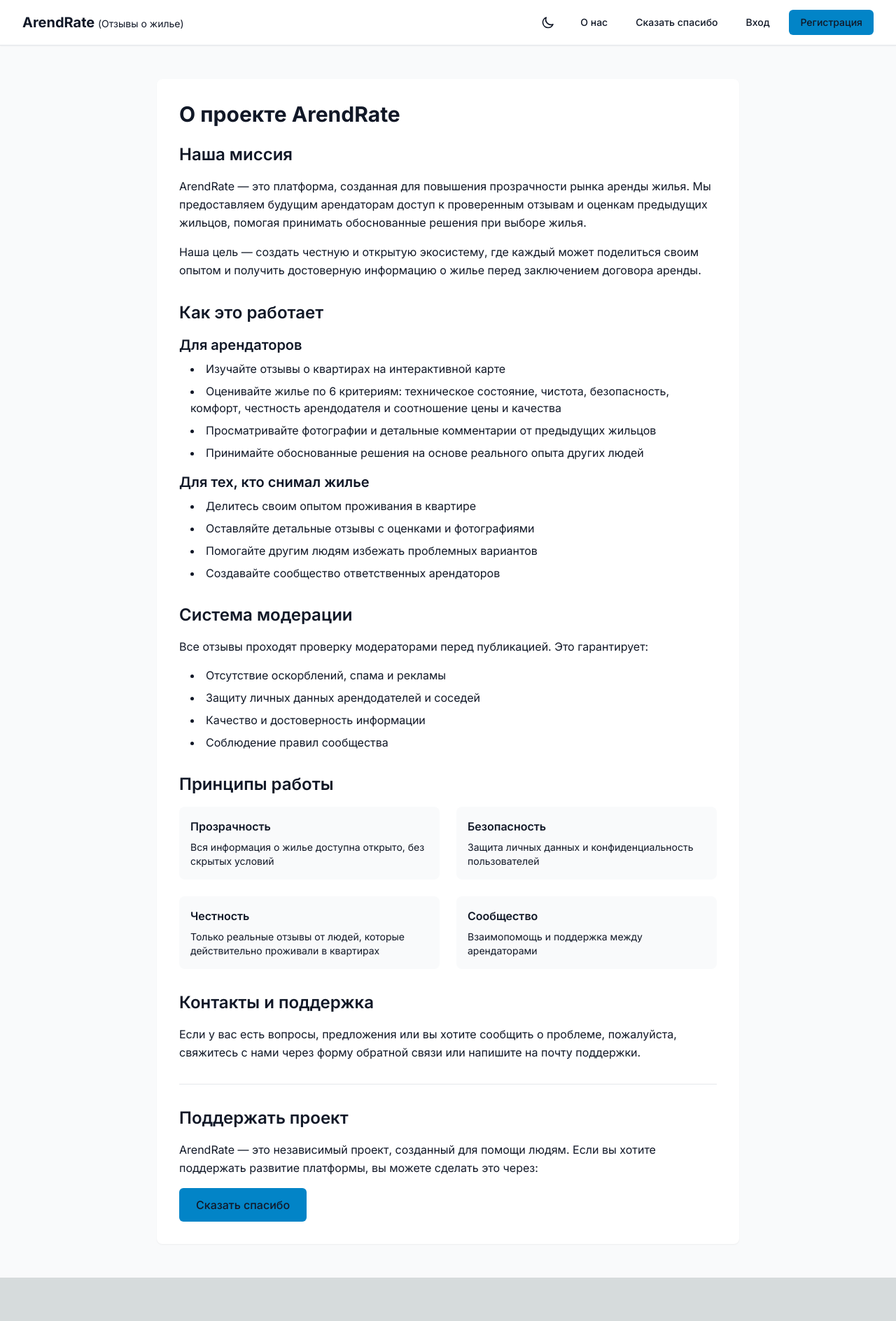
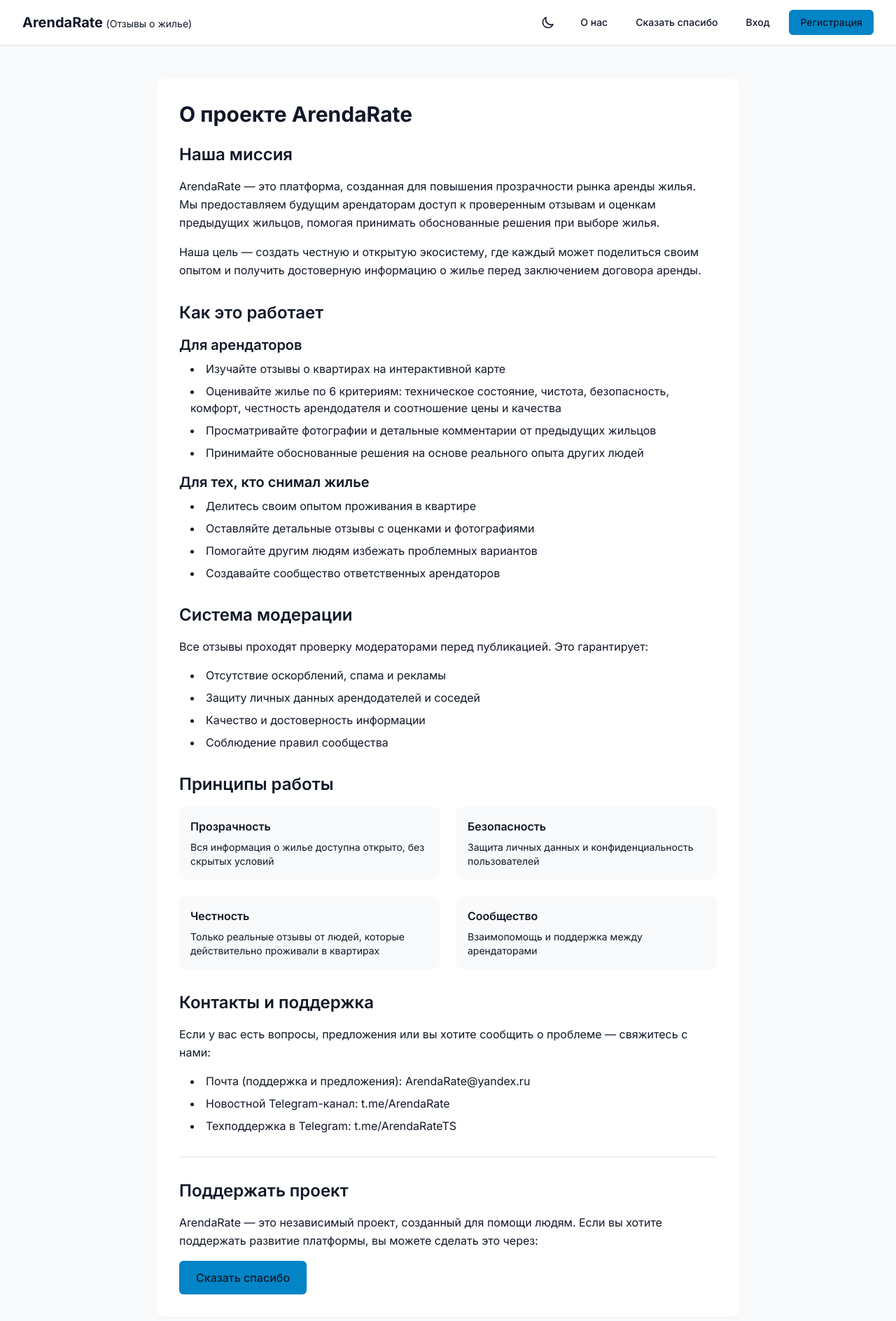
Before and after one commit to adrastion/ArendaRate, a Next.js app in the folder frontend/: page /about in a window 1280 px wide. Shown: the top 1888 px of the page at 70% size. Before the commit the page ends 1826 px from the top, so only its background shows below. Built offline with nearby package versions, Linux system fonts and the light colour scheme; no server answers.

Commit message:
добавление ссылок в блок контактов

```diff
--- a/frontend/app/about/page.tsx
+++ b/frontend/app/about/page.tsx
@@ -8,13 +8,13 @@
       <Header />
       <div className="max-w-4xl mx-auto px-4 sm:px-6 lg:px-8 py-12">
         <div className="bg-white dark:bg-gray-800 rounded-lg shadow-sm p-8">
-          <h1 className="text-3xl font-bold text-gray-900 dark:text-white mb-6">О проекте ArendRate</h1>
+          <h1 className="text-3xl font-bold text-gray-900 dark:text-white mb-6">О проекте ArendaRate</h1>
 
           <div className="prose prose-lg max-w-none dark:prose-invert">
             <section className="mb-8">
               <h2 className="text-2xl font-semibold text-gray-800 dark:text-gray-200 mb-4">Наша миссия</h2>
               <p className="text-gray-700 dark:text-gray-300 leading-relaxed mb-4">
-                ArendRate — это платформа, созданная для повышения прозрачности рынка аренды жилья.
+                ArendaRate — это платформа, созданная для повышения прозрачности рынка аренды жилья.
                 Мы предоставляем будущим арендаторам доступ к проверенным отзывам и оценкам предыдущих жильцов,
                 помогая принимать обоснованные решения при выборе жилья.
               </p>
@@ -93,16 +93,45 @@
 
             <section className="mb-8">
               <h2 className="text-2xl font-semibold text-gray-800 dark:text-gray-200 mb-4">Контакты и поддержка</h2>
-              <p className="text-gray-700 dark:text-gray-300 leading-relaxed">
-                Если у вас есть вопросы, предложения или вы хотите сообщить о проблеме,
-                пожалуйста, свяжитесь с нами через форму обратной связи или напишите на почту поддержки.
+              <p className="text-gray-700 dark:text-gray-300 leading-relaxed mb-4">
+                Если у вас есть вопросы, предложения или вы хотите сообщить о проблеме — свяжитесь с нами:
               </p>
+              <ul className="list-disc list-inside text-gray-700 dark:text-gray-300 space-y-2 ml-4">
+                <li>
+                  Почта (поддержка и предложения):{' '}
+                  <a className="text-primary-600 hover:text-primary-500" href="mailto:ArendaRate@yandex.ru">
+                    ArendaRate@yandex.ru
+                  </a>
+                </li>
+                <li>
+                  Новостной Telegram-канал:{' '}
+                  <a
+                    className="text-primary-600 hover:text-primary-500"
+                    href="https://t.me/ArendaRate"
+                    target="_blank"
+                    rel="noopener noreferrer"
+                  >
+                    t.me/ArendaRate
+                  </a>
+                </li>
+                <li>
+                  Техподдержка в Telegram:{' '}
+                  <a
+                    className="text-primary-600 hover:text-primary-500"
+                    href="https://t.me/ArendaRateTS"
+                    target="_blank"
+                    rel="noopener noreferrer"
+                  >
+                    t.me/ArendaRateTS
+                  </a>
+                </li>
+              </ul>
             </section>
 
             <section className="border-t dark:border-gray-700 pt-8">
               <h2 className="text-2xl font-semibold text-gray-800 dark:text-gray-200 mb-4">Поддержать проект</h2>
               <p className="text-gray-700 dark:text-gray-300 leading-relaxed mb-4">
-                ArendRate — это независимый проект, созданный для помощи людям.
+                ArendaRate — это независимый проект, созданный для помощи людям.
                 Если вы хотите поддержать развитие платформы, вы можете сделать это через:
               </p>
               <a
--- a/frontend/app/layout.tsx
+++ b/frontend/app/layout.tsx
@@ -6,7 +6,7 @@
 const inter = Inter({ subsets: ['latin', 'cyrillic'] })
 
 export const metadata: Metadata = {
-  title: 'ArendRate - Отзывы об аренде жилья',
+  title: 'ArendaRate - Отзывы об аренде жилья',
   description: 'Платформа для отзывов об аренде жилья с интерактивной картой',
 }
 
--- a/frontend/app/login/page.tsx
+++ b/frontend/app/login/page.tsx
@@ -49,7 +49,7 @@
             </svg>
           </button>
           <h2 className="mt-6 text-center text-3xl font-extrabold text-gray-900">
-            Вход в ArendRate
+            Вход в ArendaRate
           </h2>
         </div>
         <form className="mt-8 space-y-6" onSubmit={handleSubmit}>
--- a/frontend/app/register/page.tsx
+++ b/frontend/app/register/page.tsx
@@ -73,7 +73,7 @@
             </svg>
           </button>
           <h2 className="mt-6 text-center text-3xl font-extrabold text-gray-900">
-            Регистрация в ArendRate
+            Регистрация в ArendaRate
           </h2>
           <p className="mt-2 text-center text-sm text-gray-600">
             Только для лиц старше 18 лет
--- a/frontend/components/Header.tsx
+++ b/frontend/components/Header.tsx
@@ -39,9 +39,9 @@
       <div className="max-w-7xl mx-auto px-4 sm:px-6 lg:px-8">
         <div className="flex justify-between items-center h-16">
           <Link href="/" className="text-xl font-bold text-primary-600 dark:text-primary-400 flex items-center">
-            <span className="hidden sm:inline">ArendRate <span className="text-sm font-normal text-gray-600 dark:text-gray-400">(Отзывы о жилье)</span></span>
+            <span className="hidden sm:inline">ArendaRate <span className="text-sm font-normal text-gray-600 dark:text-gray-400">(Отзывы о жилье)</span></span>
             <span className="sm:hidden flex items-center gap-1">
-              ArendRate
+              ArendaRate
               <span className="text-sm font-normal text-gray-600 dark:text-gray-400">(Отзывы о жилье)</span>
             </span>
           </Link>
```
Also changed, not shown: 1 other file (tests, documents, lock files or other folders).
